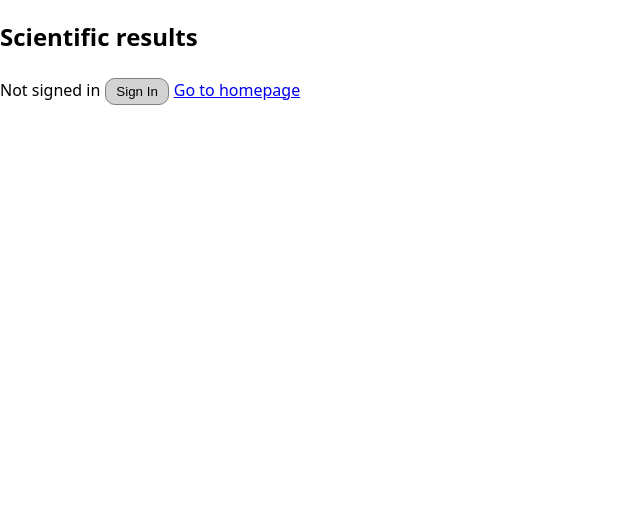
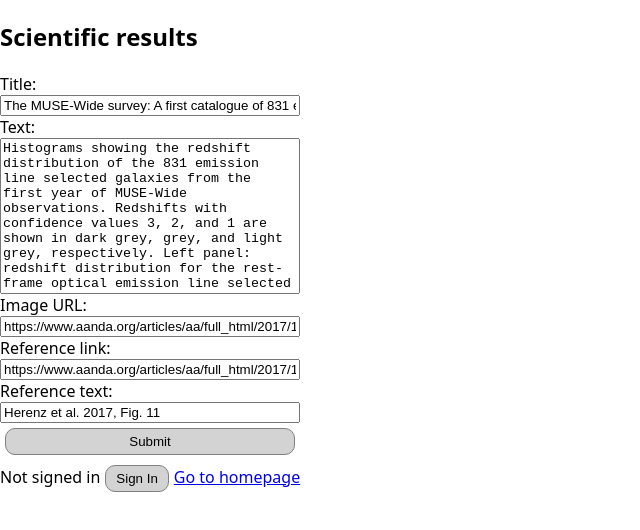
Before and after one commit to RikkeLS/scientist-app, a Next.js app: page /1/highlights in a window 1280 px wide. Shown: the top 530 px of the page, without its empty margins (0-640 px from the left). Built offline with nearby package versions, Linux system fonts and the light colour scheme; no server answers.

Commit message:
form for highlights and component to display a highlight

```diff
--- /dev/null
+++ b/components/HighlightForm/HighlightForm.css
@@ -0,0 +1,7 @@
+#formHighlight {
+    display: flex;
+    flex-direction: column;
+    width: 300px;
+}
+
+/* # */
--- /dev/null
+++ b/components/HighlightForm/HighlightForm.js
@@ -0,0 +1,43 @@
+export default function HighlightForm({getHighlightContent}) {
+
+    function handleSubmit (event) {
+        event.preventDefault()
+        const formData = new FormData(event.target);
+        const data = Object.fromEntries(formData)
+        getHighlightContent(data)
+    }
+
+    return (
+        <>
+        <legend htmlFor='formHighlight'></legend>
+        <form onSubmit={handleSubmit} id='formHighlight'>
+            <label htmlFor='titleHighlight'>Title:</label>
+            <input type='text' id='titleHighlight' name='title'
+                defaultValue={'The MUSE-Wide survey: A first catalogue of 831 emission line galaxies'}
+            />
+            <label htmlFor='mainTextHighlight'>Text:</label>
+            <textarea
+            id='mainTextHighlight'
+            name='mainText'
+            rows="10"
+            cols="50"
+            defaultValue={'Histograms showing the redshift distribution of the 831 emission line selected galaxies from the first year of MUSE-Wide observations. Redshifts with confidence values 3, 2, and 1 are shown in dark grey, grey, and light grey, respectively. Left panel: redshift distribution for the rest-frame optical emission line selected galaxies. Horizontal bars indicate the redshift range of the MUSE wavelength coverage for the strongest emission lines of star-forming galaxies. The bin size is Δz = 0.1. Right panel: redshift distribution for the 238 high-z galaxies. The bin size is Δz = 0.2.'}
+            ></textarea>
+            <label htmlFor="imageURLHighlight">Image URL:</label>
+            <input id="imageURLHighlight" name='imageURL'
+                defaultValue='https://www.aanda.org/articles/aa/full_html/2017/10/aa31055-17/aa31055-17-fig11.jpg'
+            />
+            <label htmlFor="refLinkHighlight">Reference link:</label>
+            <input id='refLinkHighlight' name='refLink'
+            defaultValue='https://www.aanda.org/articles/aa/full_html/2017/10/aa31055-17/aa31055-17.html'
+            />
+            <label htmlFor="refTextHighlight">Reference text:</label>
+            <input id='refTextHighlight' name='refText'
+            defaultValue='Herenz et al. 2017, Fig. 11'
+            />
+            <button type="submit">Submit</button>
+        </form>
+        </>
+
+    )
+}
--- a/components/Highlights/Highlights.js
+++ b/components/Highlights/Highlights.js
@@ -1,5 +1,20 @@
+import { useState } from "react";
+import HighlightForm from "../HighlightForm/HighlightForm"
+import ShowHighlight from "../ShowHighlight/ShowHighlight";
+
 export default function Highlights() {
+    const [content, setContent] = useState();
+
+    function getHighlightContent (formContent) {
+        setContent(formContent)
+    }
+
     return (
+        <>
         <h2>Scientific results</h2>
+        <HighlightForm getHighlightContent={getHighlightContent}/>
+        { content ? <ShowHighlight content={content} /> :''}
+        </>
+
     )
 }
--- /dev/null
+++ b/components/ShowHighlight/ShowHighlight.css
@@ -0,0 +1,18 @@
+.highlightContainer {
+    display: flex;
+    flex-direction: column;
+}
+
+.highlight_mainContent {
+    display: flex;
+}
+
+.highlight_title {
+    align-self: center;
+    text-align: center;
+    width: 400px;
+}
+
+.highlight_image {
+    max-height: 400px;
+}
--- /dev/null
+++ b/components/ShowHighlight/ShowHighlight.js
@@ -0,0 +1,21 @@
+import Link from "next/link";
+
+export default function ShowHighlight({content}) {
+    console.log('content',content);
+    return (
+        <>
+            <section className="highlightContainer">
+            <h3 className="highlight_title">{content.title}</h3>
+                <section className="highlight_mainContent">
+                <img className="highlight_image" src={content.imageURL} alt={content.title}/>
+                <p>{content.mainText}</p>
+                </section>
+                <section className="highlight_extra">
+                    <Link href={content.refLink}>{content.refText}</Link>
+                </section>
+            </section>
+
+        </>
+
+    )
+}
--- a/next.config.js
+++ b/next.config.js
@@ -6,7 +6,12 @@ const nextConfig = {
                 protocol: 'https',
                 hostname: 'avatars.githubusercontent.com',
                 port: '',
-            }
+            },
+            {
+                protocol: 'https',
+                hostname: 'www.aanda.org',
+                port: '',
+            },
         ]
     }
 }
--- a/styles.css
+++ b/styles.css
@@ -3,6 +3,8 @@
 @import './components/SelectAllButton/SelectAllButton.css';
 @import './components/SelectButton/SelectButton.css';
 @import './components/ShowCreatedProfileInfo/ShowCreatedProfileInfo.css';
+@import './components/HighlightForm/HighlightForm.css';
+@import './components/ShowHighlight/ShowHighlight.css';
 
 :root {
     --color-std-text: black;
@@ -37,8 +39,8 @@ button {
     border-radius: 10px;
     margin: 5px;
 }
-a {
-    /* border-bottom:2px solid gray; */
+textarea {
+    resize: none;
 }
 
 ul {
```
